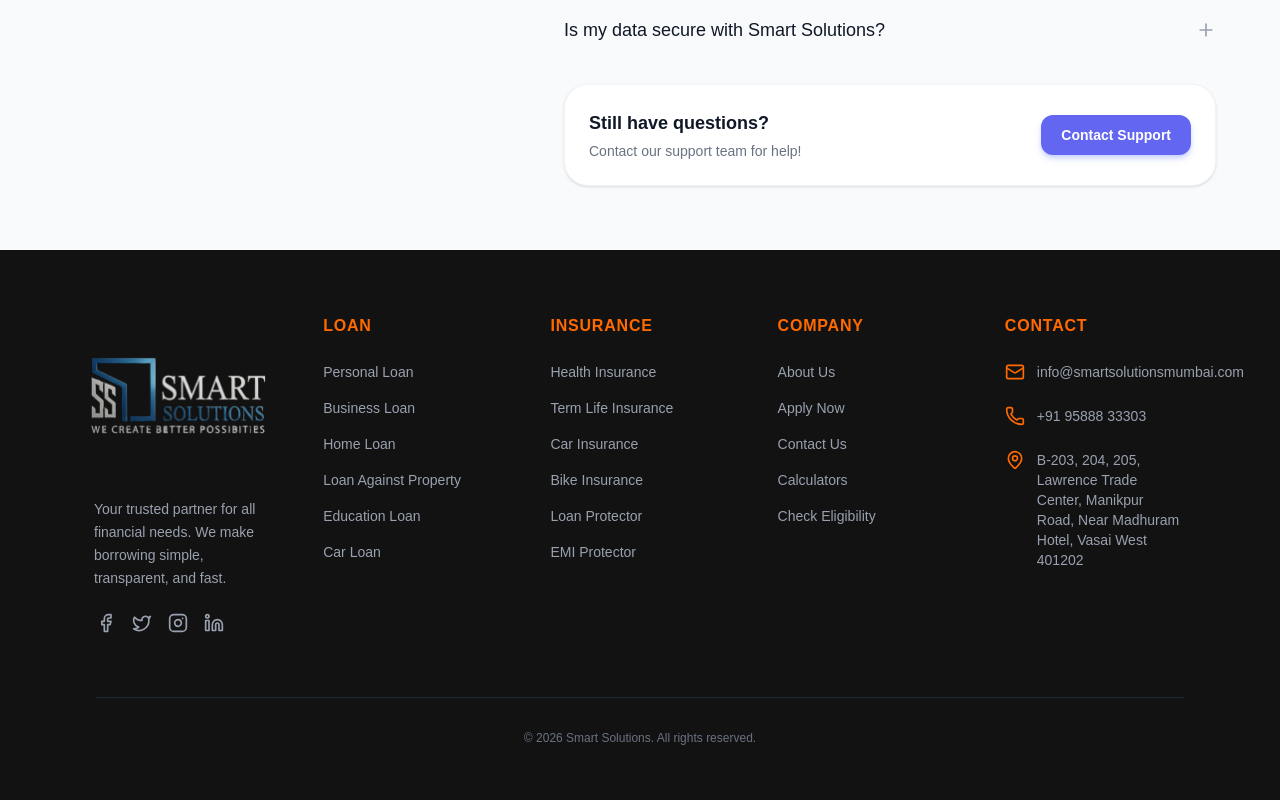
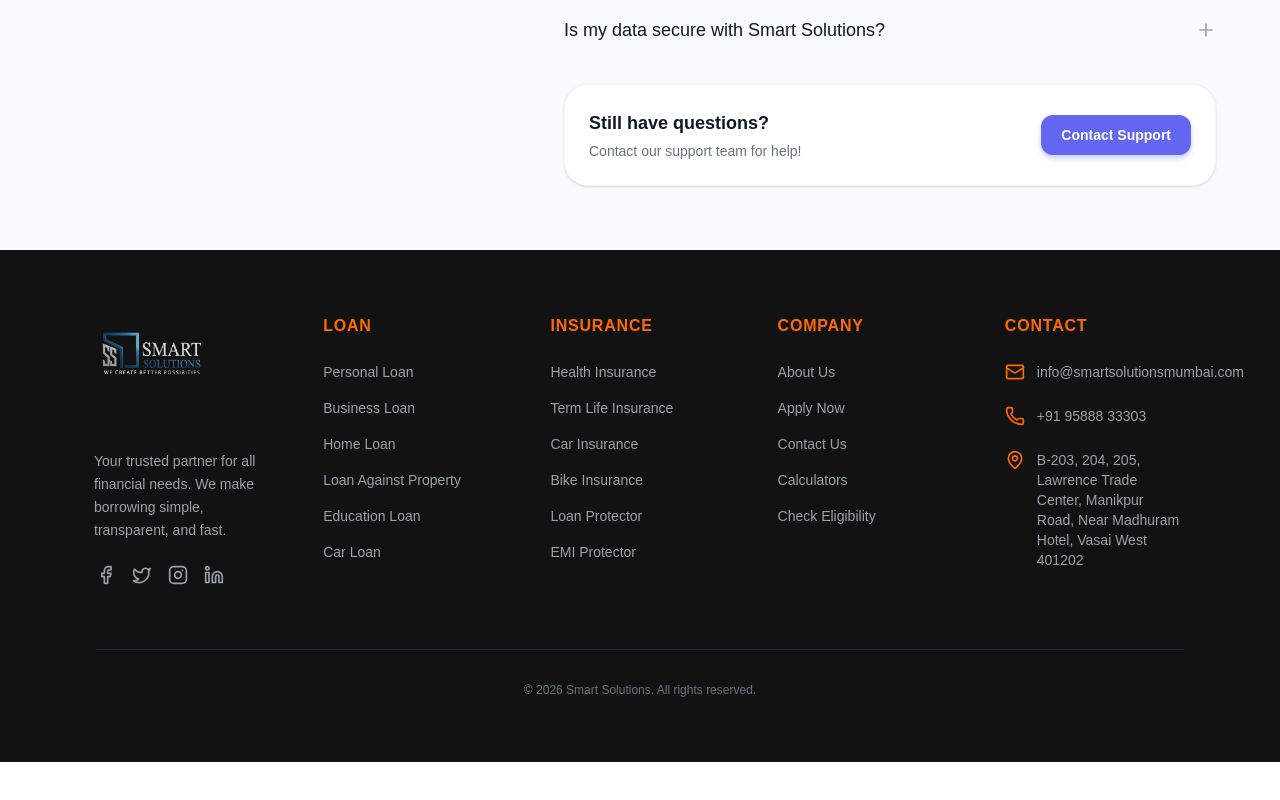
Before and after one commit to neerajk001/smartmumbaisolutions, a Next.js app: page / in a window 1280 px wide. Shown: the part 5207-6007 px from the top of the page. After the commit the page ends 5969 px from the top, so only its background shows below. Built offline with nearby package versions, Linux system fonts and the light colour scheme; no server answers.

Commit message:
footer logo change

```diff
--- a/components/Footer.tsx
+++ b/components/Footer.tsx
@@ -19,13 +19,13 @@ export default function Footer() {
 
                     {/* Brand Column */}
                     <div className="space-y-6">
-                        <Link href="/" className="flex items-center space-x-2 -ml-4">
+                        <Link href="/" className="flex items-center space-x-2 -ml-4 -mt-8">
                             <Image
-                                src="/3d.png"
-                                alt="Smart Solutions 3D Logo"
+                                src="/sd.png"
+                                alt="Smart Solutions Logo"
                                 width={400}
                                 height={150}
-                                className="object-contain h-40 w-auto opacity-90 hover:opacity-100 transition-opacity"
+                                className="object-contain h-36 w-auto opacity-90 hover:opacity-100 transition-opacity"
                             />
                         </Link>
                         <p className="leading-relaxed text-gray-400 max-w-xs -ml-0.5">
```
Also changed, not shown: public/sd.png (added).
